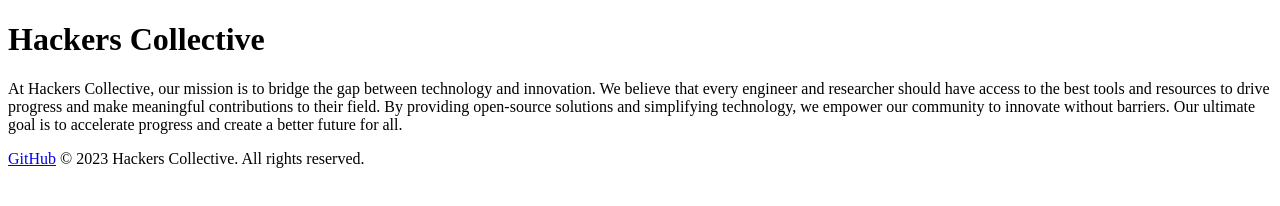
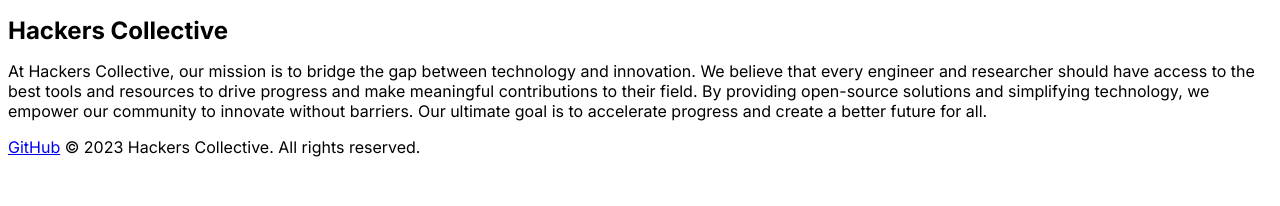
Before and after one commit to hackers-collective/init, a plain HTML site: page index.html in a window 1280 px wide. Drawn offline with Linux system fonts and the light colour scheme.

Commit message:
Update index.html

```diff
--- a/index.html
+++ b/index.html
@@ -6,6 +6,9 @@
   <title>Hackers Collective - Bridging the Gap Between Technology and Innovation</title>
   <!-- Add your SEO meta tags here -->
   <meta name="description" content="Hackers Collective bridges the gap between technology and innovation by providing open-source solutions and simplifying technology. Our ultimate goal is to accelerate progress and create a better future for all.">
+
+  <!-- Include Inter font CSS -->
+  <link href="https://fonts.googleapis.com/css2?family=Inter:wght@400;700&display=swap" rel="stylesheet">
 
   <!-- Schema.org markup for organization -->
   <script type="application/ld+json">
@@ -18,6 +21,24 @@
     "description": "At Hackers Collective, our mission is to bridge the gap between technology and innovation. We believe that every engineer and researcher should have access to the best tools and resources to drive progress and make meaningful contributions to their field. By providing open-source solutions and simplifying technology, we empower our community to innovate without barriers. Our ultimate goal is to accelerate progress and create a better future for all."
   }
   </script>
+
+<style>
+    /* Apply Inter font to body */
+    body {
+      font-family: 'Inter', sans-serif;
+    }
+
+    /* Add additional CSS styles as needed */
+    h1 {
+      font-size: 24px;
+      font-weight: 700;
+    }
+
+    p {
+      font-size: 16px;
+      font-weight: 400;
+    }
+  </style>
 
   <!-- Your CSS stylesheets and JavaScript files go here -->
 
@@ -32,7 +53,7 @@
 
   <!-- Optional: Add a footer with additional information -->
   <footer>
-     <p>
+    <p>
       <a href="https://github.com/hackers-collective" target="_blank" rel="noopener noreferrer">GitHub</a>
       &copy; 2023 Hackers Collective. All rights reserved.
     </p>
```
